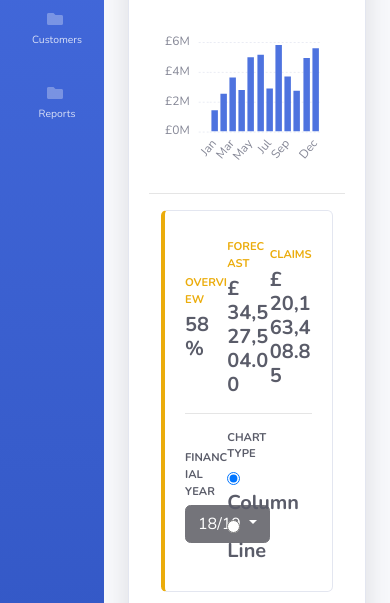
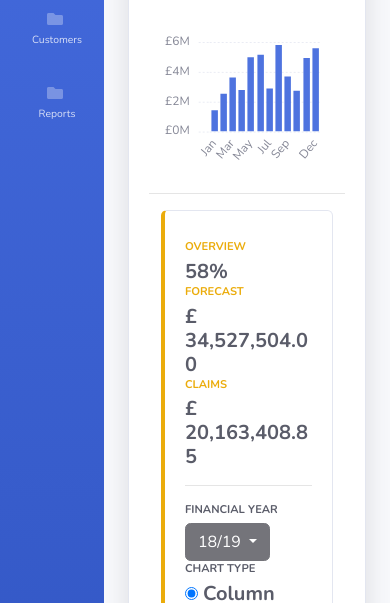
Before and after one commit to scotent/fas, a website: page fas/reports.html in a window 390 px wide. Shown: the part 227-830 px from the top of the page. Drawn offline with nearby package versions, Linux system fonts and the light colour scheme.

Commit message:
fixes for a sm screens

```diff
--- a/fas/reports.html
+++ b/fas/reports.html
@@ -312,22 +312,22 @@
                   <div class="card border-left-warning h-100 py-2">
                     <div class="card-body">
                       <div class="row no-gutters align-items-center">
-                        <div class="col-4">
+                        <div class="col-md-4">
                           <div class="text-xs font-weight-bold text-warning text-uppercase mb-1">Overview</div>
                           <div class="h5 mb-0 font-weight-bold text-gray-800">58%</div>
                         </div>
-                        <div class="col-4">
+                        <div class="col-md-4">
                           <div class="text-xs font-weight-bold text-warning text-uppercase mb-1">Forecast</div>
                           <div class="h5 mb-0 font-weight-bold text-gray-800">£ 34,527,504.00</div>
                         </div>
-                        <div class="col-4">
+                        <div class="col-md-4">
                           <div class="text-xs font-weight-bold text-warning text-uppercase mb-1">Claims</div>
                           <div class="h5 mb-0 font-weight-bold text-gray-800">£ 20,163,408.85</div>
                         </div>
                       </div>
                       <hr>
                       <div class="row no-gutters align-items-center">
-                        <div class="col-4">
+                        <div class="col-md-4">
                           <div class="text-xs font-weight-bold text-uppercase mb-1">Financial year</div>
 
                             <div class="dropdown">
@@ -342,7 +342,7 @@
 
                           </div>
                         </div>
-                        <div class="col-4">
+                        <div class="col-md-4">
                           <div class="text-xs font-weight-bold text-uppercase mb-1">Chart Type</div>
                           <div class="h5 mb-0 font-weight-bold text-gray-800">
 
```
Also changed, not shown: fas/case.html (+2 -2 lines), fas/inbox.html (+7 -1 lines).
